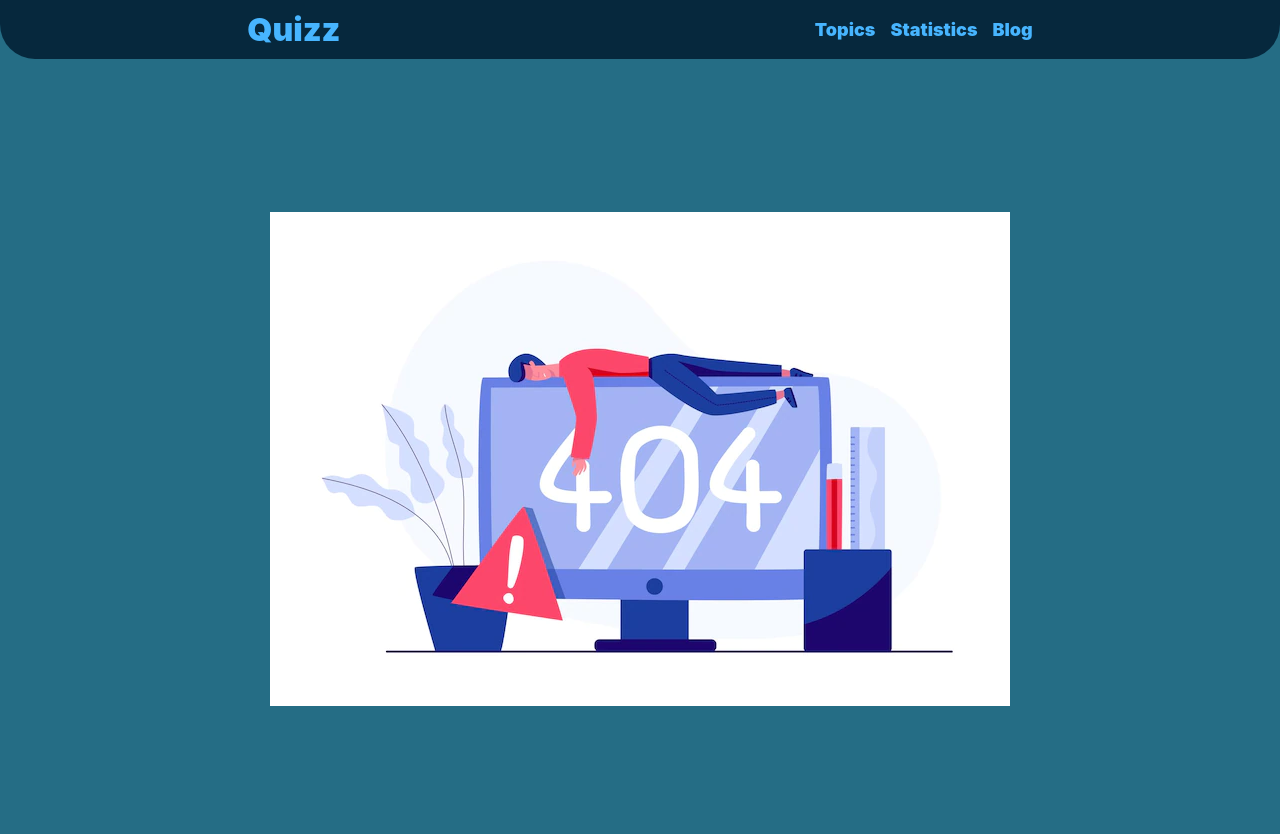
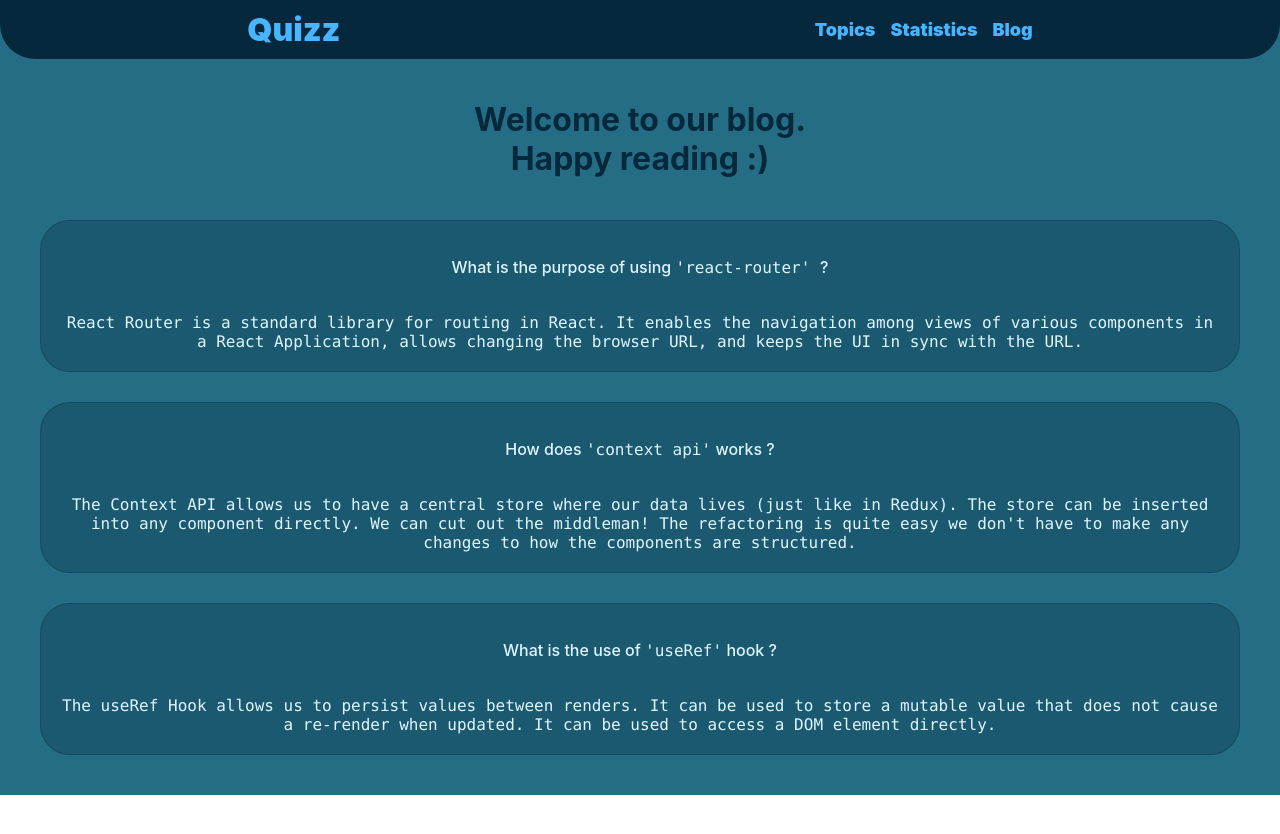
Before and after one commit to e-mm-u/Quizzz, a React (Create React App) app: page /blog in a window 1280 px wide. Shown: the top 834 px of the page. After the commit the page ends 800 px from the top, so only its background shows below. Built offline with nearby package versions, Linux system fonts and the light colour scheme.

Commit message:
blog section done

```diff
--- /dev/null
+++ b/src/components/Blog/Blog.css
@@ -0,0 +1,25 @@
+.blog{
+    color: #DFF6FF;
+    font-weight: 500;
+    padding: 20px;
+    text-align: center;
+}
+.blog h1{
+    color: #06283D;
+}
+.blog-cards-container{
+    display: flex;
+    flex-wrap: wrap;
+    gap: 30px;
+    justify-content: center;
+    padding: 20px;
+}
+.blog-card{
+    background-color: #06283d48;
+    border: 1px solid #06283d48;
+    border-radius: 30px;
+    padding: 20px;
+    display: flex;
+    flex-direction: column;
+    gap: 20px;
+}
--- /dev/null
+++ b/src/components/Blog/Blog.js
@@ -0,0 +1,27 @@
+import React from 'react';
+import './Blog.css'
+
+const Blog = () => {
+    return (
+        <div className='blog'>
+            <h1>Welcome to our blog.<br /> Happy reading :) </h1>
+            <div className="blog-cards-container">
+                <div className="blog-card">
+                    <p>What is the purpose of using  <code>'react-router'  </code>  ?</p>
+                    <code>React Router is a standard library for routing in React. It enables the navigation among views of various components in a React Application, allows changing the browser URL, and keeps the UI in sync with the URL.</code>
+                </div>
+                <div className="blog-card">
+                    <p>How does  <code>'context api'</code>  works ?</p>
+                    <code>The Context API allows us to have a central store where our data lives (just like in Redux). The store can be inserted into any component directly. We can cut out the middleman! The refactoring is quite easy we don't have to make any changes to how the components are structured.</code>
+                </div>
+                <div className="blog-card">
+                    <p>What is the use of  <code>'useRef'</code>  hook ?</p>
+                    <code>The useRef Hook allows us to persist values between renders. It can be used to store a mutable value that does not cause a re-render when updated. It can be used to access a DOM element directly.</code>
+                </div>
+            </div>
+
+        </div>
+    );
+};
+
+export default Blog;
```
Also changed, not shown: src/App.js (+6 -1 lines).
